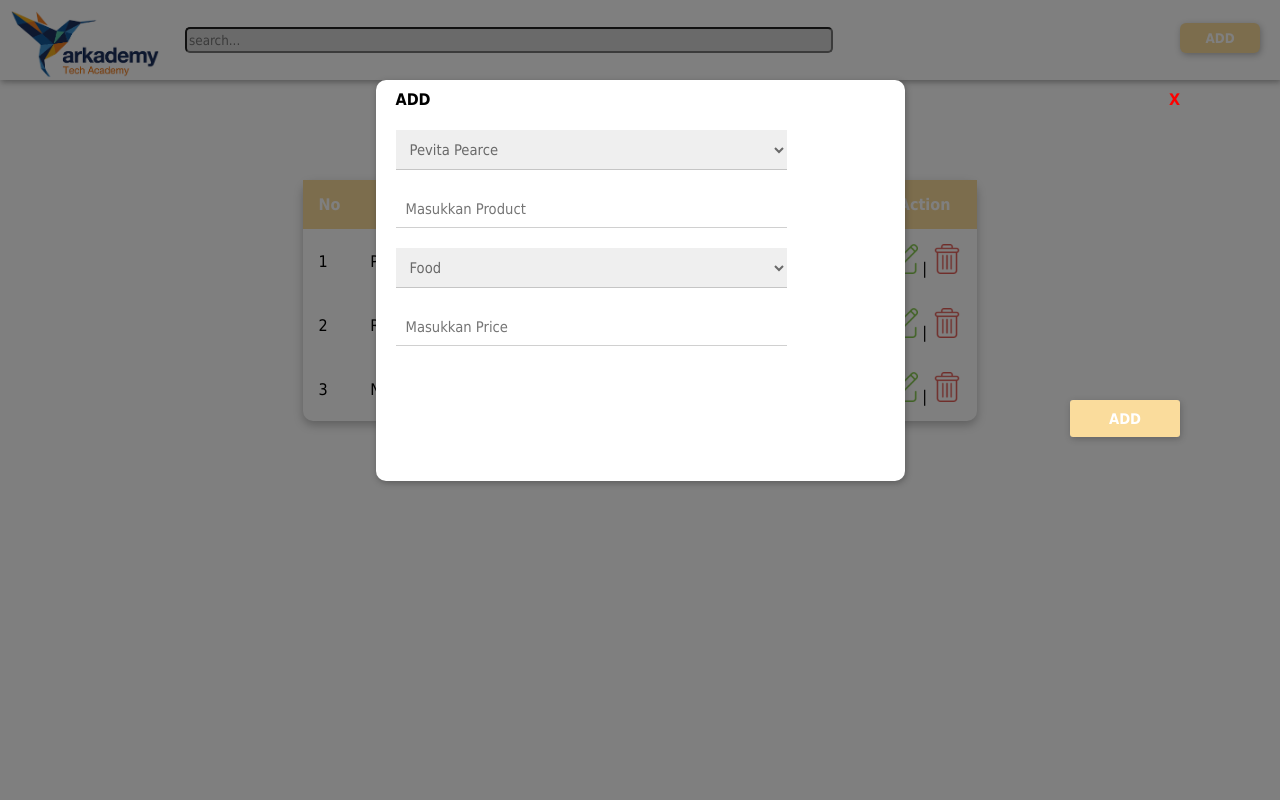
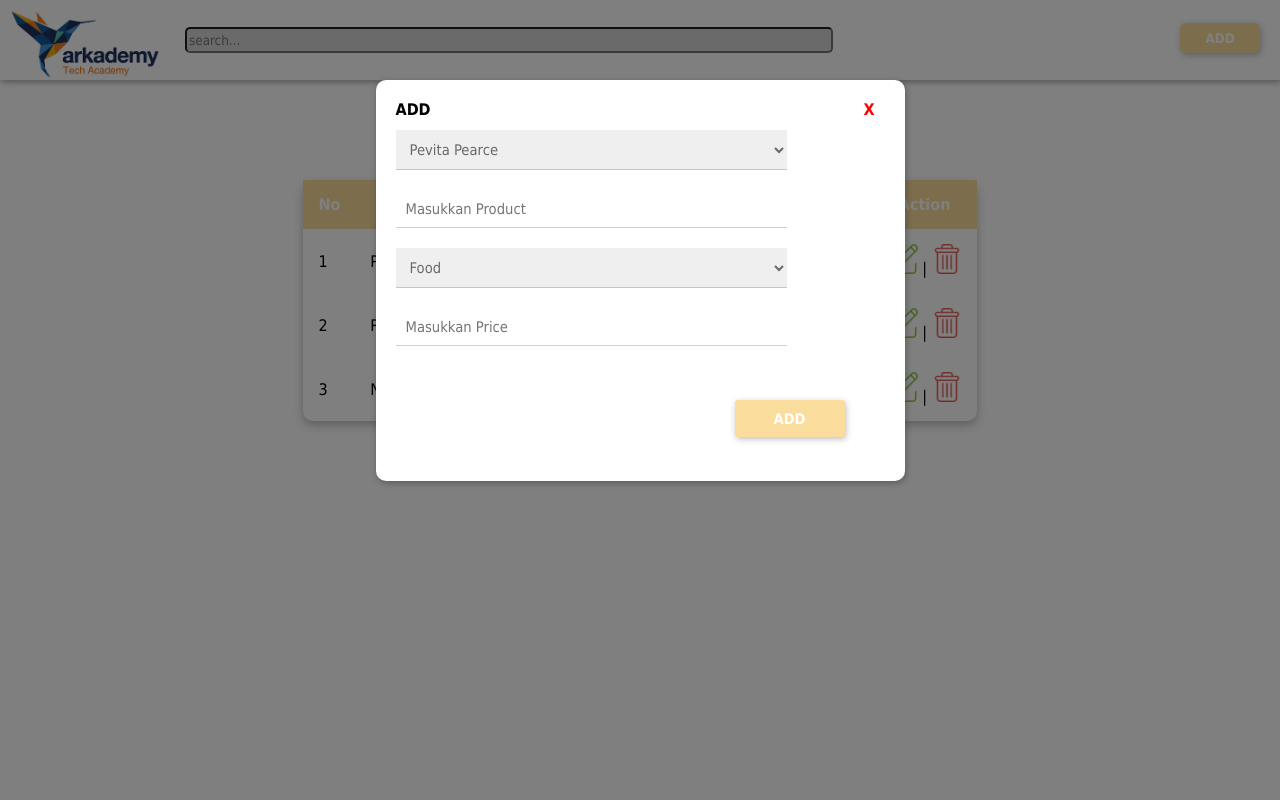
Before and after one commit to ahmad96sq/jwb-soal-B14K4, a PHP site: page /soal_6/c/index.php in a window 1280 px wide, after a click on "ADD". Run offline with PHP 8.4, Linux system fonts and the light colour scheme; data comes from the database, SQL or seed files in the repository.

Commit message:
perbaikan

```diff
--- a/soal_6/c/style.css
+++ b/soal_6/c/style.css
@@ -90,7 +90,7 @@ table thead {
     padding: 30px 20px;
     border-radius: 10px;
     box-shadow: 1px 2px 6px rgba(39, 39, 39, 0.4);
-
+    position: relative;
 }
 
 label{
@@ -100,14 +100,14 @@ label{
 form .label-add{
     font-weight: bold;
     position: absolute;
-    top: 90px;
+    top: 20px;
 }
 
 form .label-x{
     font-weight: bold;
     position: absolute;
-    top: 90px;
-    right: 100px;
+    top: 20px;
+    right: 30px;
     color: red;
     cursor: pointer;
 }
@@ -137,8 +137,8 @@ form{
     border-radius: 3px;
     padding: 10px 20px;
     position: absolute;
-    right: 100px;
-    top: 400px;
+    right: 60px;
+    top: 320px;
     cursor: pointer;
     box-shadow: 1px 2px 6px rgba(39, 39, 39, 0.3);
     font-weight: bold;
```
